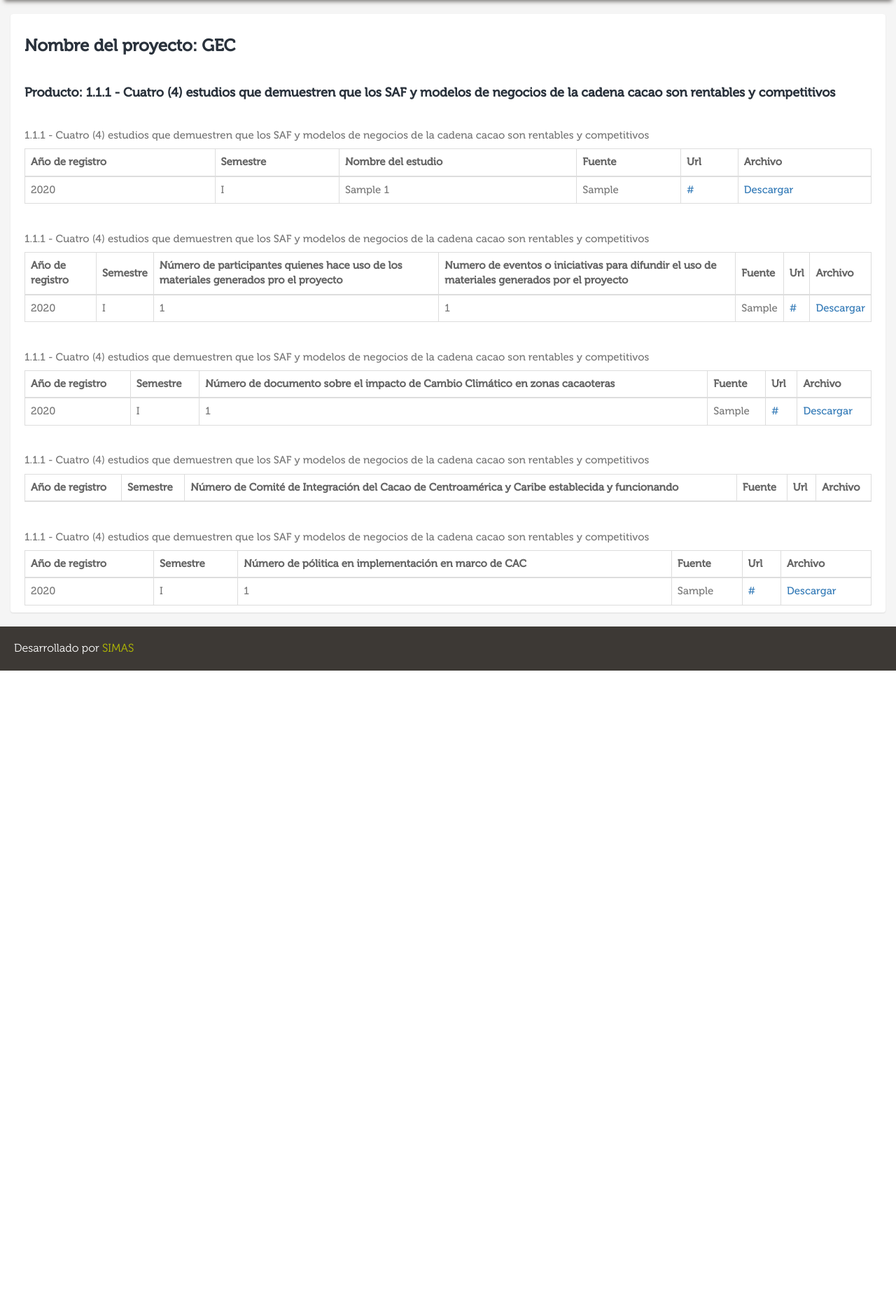
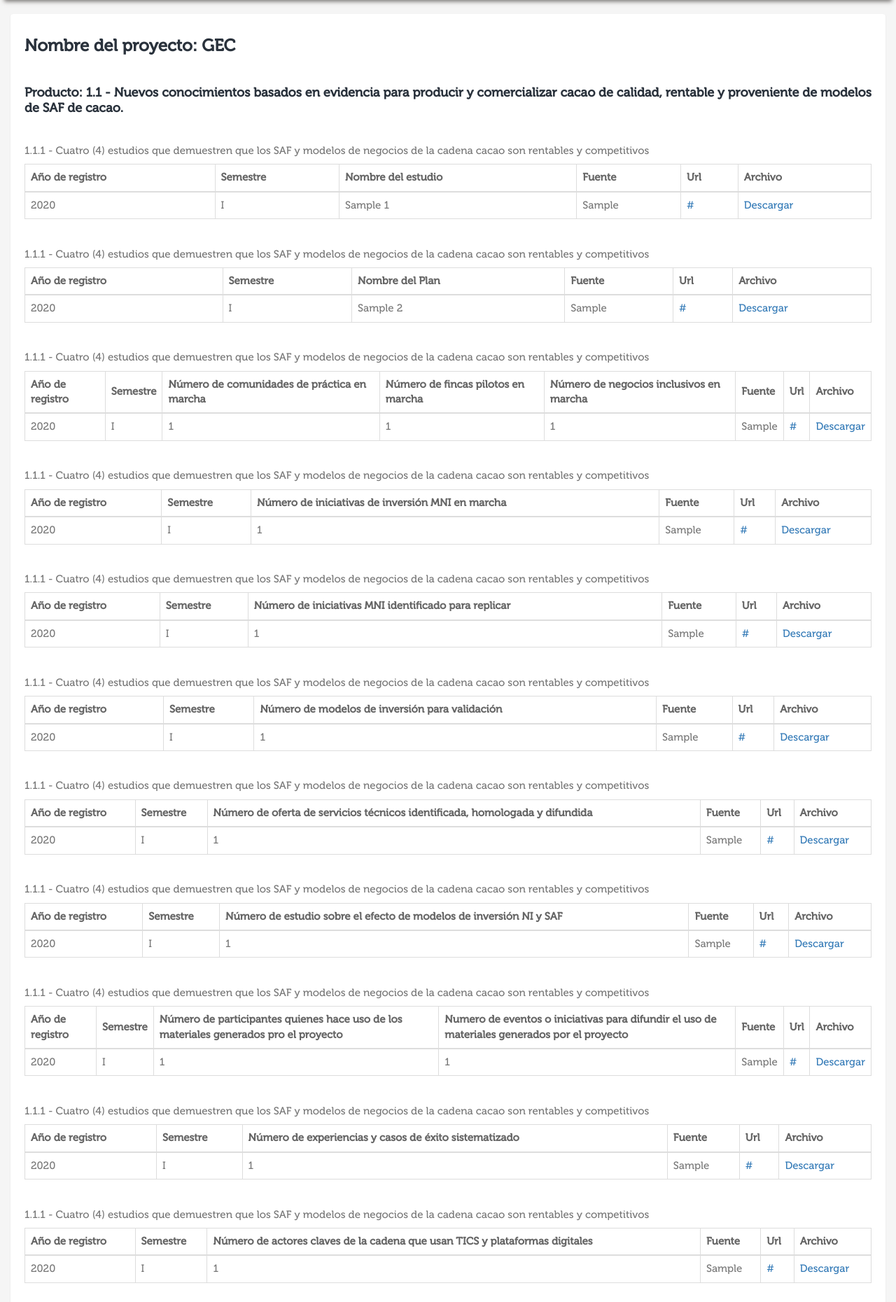
Before and after one commit to ErickMurillo/gec_rikolto, a Django app: page /indicadores-productos/1/ in a window 1280 px wide. Shown: the part 60-1920 px from the top of the page at 70% size. Before the commit the page ends 1018 px from the top, so only its background shows below. Run offline with Django 3.2, Linux system fonts and the light colour scheme; data comes from the database, SQL or seed files in the repository; tables that the repository leaves empty hold one stand-in row (values such as "Sample post"); lists and menus that the app fills with data are empty; parts of the project's set-up code (start-up, migrations or seed data) failed here and were passed over; some libraries are stand-ins or nearby versions; some web fonts are replaced.

Commit message:
fix salidas indicadores

```diff
--- a/monitoreo_indicadores/views.py
+++ b/monitoreo_indicadores/views.py
@@ -7,34 +7,17 @@ from django.http import HttpResponse
 # Create your views here.
 def indicadores_objetivo(request,id=None,template='indicadores/objetivo.html'):
 	proyecto = Proyecto.objects.get(id = id)
-	objetivos = IndObjetivos.objects.filter(proyecto = id).distinct()
-	dict = {}
-	for obj in objetivos:
-		indicadores = IndObjetivos.objects.filter(objetivo=obj[2])
-		dict[obj] = indicadores
-
+	object = IndObjetivos.objects.filter(proyecto = id)
 	return render(request, template, locals())
 
 def indicadores_efectos(request,id=None,template='indicadores/efecto.html'):
 	proyecto = Proyecto.objects.get(id = id)
-	efectos = IndEfectos.objects.filter(proyecto = id).order_by('efecto').distinct()
-	dict = {}
-	for obj in efectos:
-		indicadores = IndEfectos.objects.filter(efecto=obj.id).order_by('efecto')
-		if indicadores:
-			dict[obj] = indicadores
-
+	object = IndEfectos.objects.filter(proyecto = id).order_by('efecto')
 	return render(request, template, locals())
 
 def indicadores_productos(request,id=None,template='indicadores/producto.html'):
 	proyecto = Proyecto.objects.get(id = id)
-	productos = IndProductos.objects.filter(proyecto = id).order_by('producto').distinct()
-	dict = {}
-	for obj in productos:
-		indicadores = IndProductos.objects.filter(producto=obj.id).order_by('producto')
-		if indicadores:
-			dict[obj] = indicadores
-
+	object = IndProductos.objects.filter(proyecto = id).order_by('indicador')
 	return render(request, template, locals())
 
 #ajax
--- a/templates/indicadores/producto.html
+++ b/templates/indicadores/producto.html
@@ -7,15 +7,19 @@
         <div class="row">
             <div class="col-xs-12 col-sm-12 col-md-12 col-lg-12">
 				<h3>Nombre del proyecto: {{proyecto}}</h3>
-				  {% for k,v in dict.items %}
+				  {% for obj in object %}
+
+					  {% ifchanged %}
 					  	<br>
-					<h4>Producto: {{k}}</h4>
-				  	{% if v.0 %}
+						<h4>Producto: {{obj.producto}}</h4>
+					  {% endifchanged  %}
+
+					  {% if obj.indproducto1_1_1_set.all %}
 					  <br>
-				  		{% comment %} <a href="" onclick="exportarXLS('tabla1'); return false;">Exportar</a> {% endcomment %}
+				  		<!-- <a href="" onclick="exportarXLS('tabla1'); return false;">Exportar</a> -->
 		  				<div class="table-responsive" id="tabla1">
 		                    <table class="table table-bordered">
-		                    	<caption>{{v.0}}</caption>
+		                    	<caption>{{obj.indicador}}</caption>
 		                    	<thead>
 			                      <tr>
 			                        <th scope="col">Año de registro</th>
@@ -27,7 +31,7 @@
 			                      </tr>
 		                    	</thead>
 		                    	<tbody>
-		                    		{% for x in v.0.indproducto1_1_1_set.all %}
+		                    		{% for x in obj.indproducto1_1_1_set.all %}
 						  				<tr>
 						  					<td>{{x.anio}}</td>
 						  					<td>{{x.get_semestre_display}}</td>
@@ -42,12 +46,12 @@
 		                </div>
 		  			{% endif %}
 
-		  			{% if v.1 %}
+					  {% if obj.indproducto1_1_2_set.all %}
 					  <br>
-		  				{% comment %} <a href="" onclick="exportarXLS('tabla2'); return false;">Exportar</a> {% endcomment %}
+		  				<!-- <a href="" onclick="exportarXLS('tabla2'); return false;">Exportar</a> -->
 		  				<div class="table-responsive" id="tabla2">
 		                    <table class="table table-bordered">
-		                    	<caption>{{v.1}}</caption>
+		                    	<caption>{{obj.indicador}}</caption>
 		                    	<thead>
 			                      <tr>
 			                        <th scope="col">Año de registro</th>
@@ -59,7 +63,7 @@
 			                      </tr>
 		                    	</thead>
 		                    	<tbody>
-		                    		{% for x in v.1.indproducto1_1_2_set.all %}
+		                    		{% for x in obj.indproducto1_1_2_set.all %}
 						  				<tr>
 						  					<td>{{x.anio}}</td>
 						  					<td>{{x.get_semestre_display}}</td>
@@ -74,12 +78,12 @@
 		                </div>
 		  			{% endif %}
 
-		  			{% if v.2 %}
+					  {% if obj.indproducto1_1_3_set.all %}
 					  <br>
-		  				{% comment %} <a href="" onclick="exportarXLS('tabla3'); return false;">Exportar</a> {% endcomment %}
+		  				<!-- <a href="" onclick="exportarXLS('tabla3'); return false;">Exportar</a> -->
 		  				<div class="table-responsive" id="tabla3">
 		                    <table class="table table-bordered">
-		                    	<caption>{{v.2}}</caption>
+		                    	<caption>{{obj.indicador}}</caption>
 		                    	<thead>
 			                      <tr>
 			                        <th scope="col">Año de registro</th>
@@ -93,7 +97,7 @@
 			                      </tr>
 		                    	</thead>
 		                    	<tbody>
-		                    		{% for x in v.2.indproducto1_1_3_set.all %}
+		                    		{% for x in obj.indproducto1_1_3_set.all %}
 						  				<tr>
 						  					<td>{{x.anio}}</td>
 						  					<td>{{x.get_semestre_display}}</td>
@@ -110,12 +114,12 @@
 		                </div>
 		  			{% endif %}
 
-                    {% if v.3 %}
+					{% if obj.indproducto1_2_1_set.all %}
 					<br>
-		  				{% comment %} <a href="" onclick="exportarXLS('tabla4'); return false;">Exportar</a> {% endcomment %}
-		  				<div class="table-responsive" id="tabla4">
+		  				<!-- <a href="" onclick="exportarXLS('tabla3'); return false;">Exportar</a> -->
+		  				<div class="table-responsive" id="tabla3">
 		                    <table class="table table-bordered">
-		                    	<caption>{{v.0}}</caption>
+		                    	<caption>{{obj.indicador}}</caption>
 		                    	<thead>
 			                      <tr>
 			                        <th scope="col">Año de registro</th>
@@ -127,7 +131,7 @@
 			                      </tr>
 		                    	</thead>
 		                    	<tbody>
-		                    		{% for x in v.0.indproducto1_2_1_set.all %}
+		                    		{% for x in obj.indproducto1_2_1_set.all %}
 						  				<tr>
 						  					<td>{{x.anio}}</td>
 						  					<td>{{x.get_semestre_display}}</td>
@@ -142,12 +146,12 @@
 		                </div>
 		  			{% endif %}
 
-                    {% if v.1.indproducto1_2_2_set.all %}
+					{% if obj.indproducto1_2_2_set.all %}
 					<br>
-		  				{% comment %} <a href="" onclick="exportarXLS('tabla5'); return false;">Exportar</a> {% endcomment %}
-		  				<div class="table-responsive" id="tabla5">
+		  				<!-- <a href="" onclick="exportarXLS('tabla3'); return false;">Exportar</a> -->
+		  				<div class="table-responsive" id="tabla3">
 		                    <table class="table table-bordered">
-		                    	<caption>{{v.1}}</caption>
+		                    	<caption>{{obj.indicador}}</caption>
 		                    	<thead>
 			                      <tr>
 			                        <th scope="col">Año de registro</th>
@@ -159,7 +163,7 @@
 			                      </tr>
 		                    	</thead>
 		                    	<tbody>
-		                    		{% for x in v.1.indproducto1_2_2_set.all %}
+		                    		{% for x in obj.indproducto1_2_2_set.all %}
 						  				<tr>
 						  					<td>{{x.anio}}</td>
 						  					<td>{{x.get_semestre_display}}</td>
@@ -174,12 +178,12 @@
 		                </div>
 		  			{% endif %}
 
-                    {% if v.2.indproducto1_2_3_set.all %}
+					{% if obj.indproducto1_2_3_set.all %}
 					<br>
-		  				{% comment %} <a href="" onclick="exportarXLS('tabla6'); return false;">Exportar</a> {% endcomment %}
-		  				<div class="table-responsive" id="tabla6">
+		  				<!-- <a href="" onclick="exportarXLS('tabla3'); return false;">Exportar</a> -->
+		  				<div class="table-responsive" id="tabla3">
 		                    <table class="table table-bordered">
-		                    	<caption>{{v.2}}</caption>
+		                    	<caption>{{obj.indicador}}</caption>
 		                    	<thead>
 			                      <tr>
 			                        <th scope="col">Año de registro</th>
@@ -191,7 +195,7 @@
 			                      </tr>
 		                    	</thead>
 		                    	<tbody>
-		                    		{% for x in v.2.indproducto1_2_3_set.all %}
+		                    		{% for x in obj.indproducto1_2_3_set.all %}
 						  				<tr>
 						  					<td>{{x.anio}}</td>
 						  					<td>{{x.get_semestre_display}}</td>
@@ -206,12 +210,12 @@
 		                </div>
 		  			{% endif %}
 
-                    {% if v.3.indproducto1_2_4_set.all %}
+					{% if obj.indproducto1_2_4_set.all %}
 					<br>
-		  				{% comment %} <a href="" onclick="exportarXLS('tabla7'); return false;">Exportar</a> {% endcomment %}
-		  				<div class="table-responsive" id="tabla7">
+		  				<!-- <a href="" onclick="exportarXLS('tabla3'); return false;">Exportar</a> -->
+		  				<div class="table-responsive" id="tabla3">
 		                    <table class="table table-bordered">
-		                    	<caption>{{v.3}}</caption>
+		                    	<caption>{{obj.indicador}}</caption>
 		                    	<thead>
 			                      <tr>
 			                        <th scope="col">Año de registro</th>
@@ -223,7 +227,7 @@
 			                      </tr>
 		                    	</thead>
 		                    	<tbody>
-		                    		{% for x in v.3.indproducto1_2_4_set.all %}
+		                    		{% for x in obj.indproducto1_2_4_set.all %}
 						  				<tr>
 						  					<td>{{x.anio}}</td>
 						  					<td>{{x.get_semestre_display}}</td>
@@ -238,12 +242,12 @@
 		                </div>
 		  			{% endif %}
 
-                    {% if v.4.indproducto1_2_5_set.all %}
+					{% if obj.indproducto1_2_5_set.all %}
 					<br>
-		  				{% comment %} <a href="" onclick="exportarXLS('tabla8'); return false;">Exportar</a> {% endcomment %}
-		  				<div class="table-responsive" id="tabla8">
+		  				<!-- <a href="" onclick="exportarXLS('tabla3'); return false;">Exportar</a> -->
+		  				<div class="table-responsive" id="tabla3">
 		                    <table class="table table-bordered">
-		                    	<caption>{{v.4}}</caption>
+		                    	<caption>{{obj.indicador}}</caption>
 		                    	<thead>
 			                      <tr>
 			                        <th scope="col">Año de registro</th>
@@ -255,7 +259,7 @@
 			                      </tr>
 		                    	</thead>
 		                    	<tbody>
-		                    		{% for x in v.4.indproducto1_2_5_set.all %}
+		                    		{% for x in obj.indproducto1_2_5_set.all %}
 						  				<tr>
 						  					<td>{{x.anio}}</td>
 						  					<td>{{x.get_semestre_display}}</td>
@@ -270,12 +274,12 @@
 		                </div>
 		  			{% endif %}
 
-                    {% if v.0.indproducto1_3_1_set.all %}
+					{% if obj.indproducto1_3_1_set.all %}
 					<br>
-		  				{% comment %} <a href="" onclick="exportarXLS('tabla9'); return false;">Exportar</a> {% endcomment %}
-		  				<div class="table-responsive" id="tabla9">
+		  				<!-- <a href="" onclick="exportarXLS('tabla3'); return false;">Exportar</a> -->
+		  				<div class="table-responsive" id="tabla3">
 		                    <table class="table table-bordered">
-		                    	<caption>{{v.0}}</caption>
+		                    	<caption>{{obj.indicador}}</caption>
 		                    	<thead>
 			                      <tr>
 			                        <th scope="col">Año de registro</th>
@@ -288,7 +292,7 @@
 			                      </tr>
 		                    	</thead>
 		                    	<tbody>
-		                    		{% for x in v.0.indproducto1_3_1_set.all %}
+		                    		{% for x in obj.indproducto1_3_1_set.all %}
 						  				<tr>
 						  					<td>{{x.anio}}</td>
 						  					<td>{{x.get_semestre_display}}</td>
@@ -304,12 +308,12 @@
 		                </div>
 		  			{% endif %}
 
-                    {% if v.1.indproducto1_3_2_set.all %}
+					{% if obj.indproducto1_3_2_set.all %}
 					<br>
-		  				{% comment %} <a href="" onclick="exportarXLS('tabla10'); return false;">Exportar</a> {% endcomment %}
-		  				<div class="table-responsive" id="tabla10">
+		  				<!-- <a href="" onclick="exportarXLS('tabla3'); return false;">Exportar</a> -->
+		  				<div class="table-responsive" id="tabla3">
 		                    <table class="table table-bordered">
-		                    	<caption>{{v.1}}</caption>
+		                    	<caption>{{obj.indicador}}</caption>
 		                    	<thead>
 			                      <tr>
 			                        <th scope="col">Año de registro</th>
@@ -321,7 +325,7 @@
 			                      </tr>
 		                    	</thead>
 		                    	<tbody>
-		                    		{% for x in v.1.indproducto1_3_2_set.all %}
+		                    		{% for x in obj.indproducto1_3_2_set.all %}
 						  				<tr>
 						  					<td>{{x.anio}}</td>
 						  					<td>{{x.get_semestre_display}}</td>
@@ -336,12 +340,12 @@
 		                </div>
 		  			{% endif %}
 
-                    {% if v.2.indproducto1_3_3_set.all %}
+					{% if obj.indproducto1_3_3_set.all %}
 					<br>
-		  				{% comment %} <a href="" onclick="exportarXLS('tabla11'); return false;">Exportar</a> {% endcomment %}
-		  				<div class="table-responsive" id="tabla11">
+		  				<!-- <a href="" onclick="exportarXLS('tabla3'); return false;">Exportar</a> -->
+		  				<div class="table-responsive" id="tabla3">
 		                    <table class="table table-bordered">
-		                    	<caption>{{v.2}}</caption>
+		                    	<caption>{{obj.indicador}}</caption>
 		                    	<thead>
 			                      <tr>
 			                        <th scope="col">Año de registro</th>
@@ -353,7 +357,7 @@
 			                      </tr>
 		                    	</thead>
 		                    	<tbody>
-		                    		{% for x in v.2.indproducto1_3_3_set.all %}
+		                    		{% for x in obj.indproducto1_3_3_set.all %}
 						  				<tr>
 						  					<td>{{x.anio}}</td>
 						  					<td>{{x.get_semestre_display}}</td>
@@ -368,12 +372,12 @@
 		                </div>
 		  			{% endif %}
 
-                    {% if v.0.indproducto1_4_1_set.all %}
+					{% if obj.indproducto1_4_1_set.all %}
 					<br>
-		  				{% comment %} <a href="" onclick="exportarXLS('tabla12'); return false;">Exportar</a> {% endcomment %}
-		  				<div class="table-responsive" id="tabla12">
+		  				<!-- <a href="" onclick="exportarXLS('tabla3'); return false;">Exportar</a> -->
+		  				<div class="table-responsive" id="tabla3">
 		                    <table class="table table-bordered">
-		                    	<caption>{{v.0}}</caption>
+		                    	<caption>{{obj.indicador}}</caption>
 		                    	<thead>
 			                      <tr>
 			                        <th scope="col">Año de registro</th>
@@ -385,7 +389,7 @@
 			                      </tr>
 		                    	</thead>
 		                    	<tbody>
-		                    		{% for x in v.0.indproducto1_4_1_set.all %}
+		                    		{% for x in obj.indproducto1_4_1_set.all %}
 						  				<tr>
 						  					<td>{{x.anio}}</td>
 						  					<td>{{x.get_semestre_display}}</td>
@@ -400,12 +404,12 @@
 		                </div>
 		  			{% endif %}
 
-                    {% if v.1.indproducto1_4_2_set.all %}
+					{% if obj.indproducto1_4_2_set.all %}
 					<br>
-		  				{% comment %} <a href="" onclick="exportarXLS('tabla13'); return false;">Exportar</a> {% endcomment %}
-		  				<div class="table-responsive" id="tabla13">
+		  				<!-- <a href="" onclick="exportarXLS('tabla3'); return false;">Exportar</a> -->
+		  				<div class="table-responsive" id="tabla3">
 		                    <table class="table table-bordered">
-		                    	<caption>{{v.1}}</caption>
+		                    	<caption>{{obj.indicador}}</caption>
 		                    	<thead>
 			                      <tr>
 			                        <th scope="col">Año de registro</th>
@@ -417,7 +421,7 @@
 			                      </tr>
 		                    	</thead>
 		                    	<tbody>
-		                    		{% for x in v.1.indproducto1_4_2_set.all %}
+		                    		{% for x in obj.indproducto1_4_2_set.all %}
 						  				<tr>
 						  					<td>{{x.anio}}</td>
 						  					<td>{{x.get_semestre_display}}</td>
@@ -432,12 +436,12 @@
 		                </div>
 		  			{% endif %}
 
-                    {% if v.2.indproducto1_4_3_set.all %}
+					{% if obj.indproducto1_4_3_set.all %}
 					<br>
-		  				{% comment %} <a href="" onclick="exportarXLS('tabla14'); return false;">Exportar</a> {% endcomment %}
-		  				<div class="table-responsive" id="tabla14">
+		  				<!-- <a href="" onclick="exportarXLS('tabla3'); return false;">Exportar</a> -->
+		  				<div class="table-responsive" id="tabla3">
 		                    <table class="table table-bordered">
-		                    	<caption>{{v.2}}</caption>
+		                    	<caption>{{obj.indicador}}</caption>
 		                    	<thead>
 			                      <tr>
 			                        <th scope="col">Año de registro</th>
@@ -449,7 +453,7 @@
 			                      </tr>
 		                    	</thead>
 		                    	<tbody>
-		                    		{% for x in v.2.indproducto1_4_3_set.all %}
+		                    		{% for x in obj.indproducto1_4_3_set.all %}
 						  				<tr>
 						  					<td>{{x.anio}}</td>
 						  					<td>{{x.get_semestre_display}}</td>
@@ -464,12 +468,12 @@
 		                </div>
 		  			{% endif %}
 
-                    {% if v.3.indproducto1_4_4_set.all %}
+					{% if obj.indproducto1_4_4_set.all %}
 					<br>
-		  				{% comment %} <a href="" onclick="exportarXLS('tabla15'); return false;">Exportar</a> {% endcomment %}
-		  				<div class="table-responsive" id="tabla15">
+		  				<!-- <a href="" onclick="exportarXLS('tabla3'); return false;">Exportar</a> -->
+		  				<div class="table-responsive" id="tabla3">
 		                    <table class="table table-bordered">
-		                    	<caption>{{v.3}}</caption>
+		                    	<caption>{{obj.indicador}}</caption>
 		                    	<thead>
 			                      <tr>
 			                        <th scope="col">Año de registro</th>
@@ -481,7 +485,7 @@
 			                      </tr>
 		                    	</thead>
 		                    	<tbody>
-		                    		{% for x in v.3.indproducto1_4_4_set.all %}
+		                    		{% for x in obj.indproducto1_4_4_set.all %}
 						  				<tr>
 						  					<td>{{x.anio}}</td>
 						  					<td>{{x.get_semestre_display}}</td>
@@ -496,12 +500,12 @@
 		                </div>
 		  			{% endif %}
 
-                    {% if v.0.indproducto2_5_1_set.all %}
+					{% if obj.indproducto2_5_1_set.all %}
 					<br>
-		  				{% comment %} <a href="" onclick="exportarXLS('tabla16'); return false;">Exportar</a> {% endcomment %}
-		  				<div class="table-responsive" id="tabla16">
+		  				<!-- <a href="" onclick="exportarXLS('tabla3'); return false;">Exportar</a> -->
+		  				<div class="table-responsive" id="tabla3">
 		                    <table class="table table-bordered">
-		                    	<caption>{{v.0}}</caption>
+		                    	<caption>{{obj.indicador}}</caption>
 		                    	<thead>
 			                      <tr>
 			                        <th scope="col">Año de registro</th>
@@ -513,7 +517,7 @@
 			                      </tr>
 		                    	</thead>
 		                    	<tbody>
-		                    		{% for x in v.1.indproducto2_5_1_set.all %}
+		                    		{% for x in obj.indproducto2_5_1_set.all %}
 						  				<tr>
 						  					<td>{{x.anio}}</td>
 						  					<td>{{x.get_semestre_display}}</td>
@@ -528,12 +532,12 @@
 		                </div>
 		  			{% endif %}
 
-                    {% if v.1.indproducto2_5_2_set.all %}
+					{% if obj.indproducto2_5_2_set.all %}
 					<br>
-		  				{% comment %} <a href="" onclick="exportarXLS('tabla17'); return false;">Exportar</a> {% endcomment %}
-		  				<div class="table-responsive" id="tabla17">
+		  				<!-- <a href="" onclick="exportarXLS('tabla3'); return false;">Exportar</a> -->
+		  				<div class="table-responsive" id="tabla3">
 		                    <table class="table table-bordered">
-		                    	<caption>{{v.1}}</caption>
+		                    	<caption>{{obj.indicador}}</caption>
 		                    	<thead>
 			                      <tr>
 			                        <th scope="col">Año de registro</th>
@@ -545,7 +549,7 @@
 			                      </tr>
 		                    	</thead>
 		                    	<tbody>
-		                    		{% for x in v.1.indproducto2_5_2_set.all %}
+		                    		{% for x in obj.indproducto2_5_2_set.all %}
 						  				<tr>
 						  					<td>{{x.anio}}</td>
 						  					<td>{{x.get_semestre_display}}</td>
@@ -560,12 +564,12 @@
 		                </div>
 		  			{% endif %}
 
-                    {% if v.0.indproducto2_6_1_set.all %}
+					{% if obj.indproducto2_6_1_set.all %}
 					<br>
-		  				{% comment %} <a href="" onclick="exportarXLS('tabla18'); return false;">Exportar</a> {% endcomment %}
-		  				<div class="table-responsive" id="tabla18">
+		  				<!-- <a href="" onclick="exportarXLS('tabla3'); return false;">Exportar</a> -->
+		  				<div class="table-responsive" id="tabla3">
 		                    <table class="table table-bordered">
-		                    	<caption>{{v.0}}</caption>
+		                    	<caption>{{obj.indicador}}</caption>
 		                    	<thead>
 			                      <tr>
 			                        <th scope="col">Año de registro</th>
@@ -577,7 +581,7 @@
 			                      </tr>
 		                    	</thead>
 		                    	<tbody>
-		                    		{% for x in v.0.indproducto2_6_1_set.all %}
+		                    		{% for x in obj.indproducto2_6_1_set.all %}
 						  				<tr>
 						  					<td>{{x.anio}}</td>
 						  					<td>{{x.get_semestre_display}}</td>
@@ -592,12 +596,12 @@
 		                </div>
 		  			{% endif %}
 
-                    {% if v.1.indproducto2_6_2_set.all %}
+					{% if obj.indproducto2_6_2_set.all %}
 					<br>
-		  				{% comment %} <a href="" onclick="exportarXLS('tabla19'); return false;">Exportar</a> {% endcomment %}
-		  				<div class="table-responsive" id="tabla19">
+		  				<!-- <a href="" onclick="exportarXLS('tabla3'); return false;">Exportar</a> -->
+		  				<div class="table-responsive" id="tabla3">
 		                    <table class="table table-bordered">
-		                    	<caption>{{v.1}}</caption>
+		                    	<caption>{{obj.indicador}}</caption>
 		                    	<thead>
 			                      <tr>
 			                        <th scope="col">Año de registro</th>
@@ -609,7 +613,7 @@
 			                      </tr>
 		                    	</thead>
 		                    	<tbody>
-		                    		{% for x in v.1.indproducto2_6_2_set.all %}
+		                    		{% for x in obj.indproducto2_6_2_set.all %}
 						  				<tr>
 						  					<td>{{x.anio}}</td>
 						  					<td>{{x.get_semestre_display}}</td>
```
Also changed, not shown: templates/indicadores/efecto.html (+14 -12 lines), templates/indicadores/objetivo.html (+17 -15 lines). Lines whose indentation alone changed are shown as unchanged.
